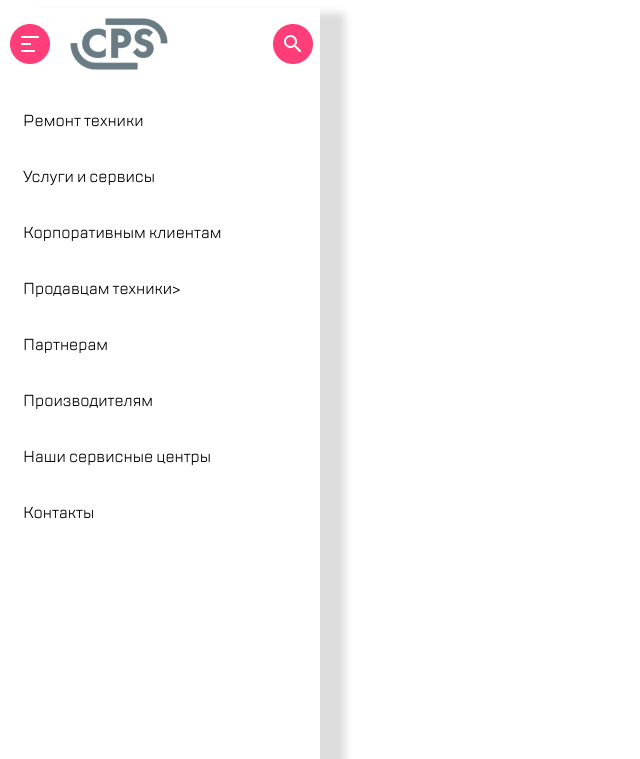
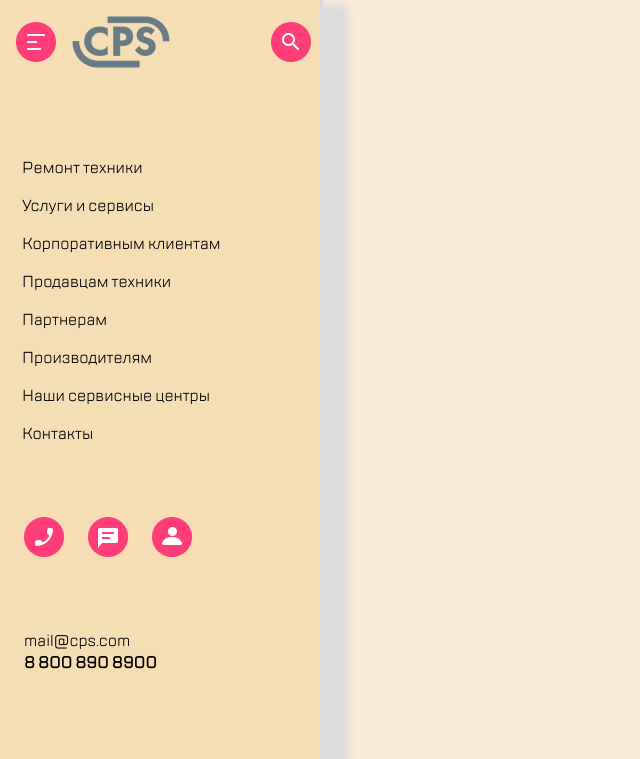
Before and after one commit to Halloween009/your-project-name-web-core-7.8, a plain HTML site: page index.html in a window 1280 px wide. Shown: the top 759 px of the page, without its empty margins (0-640 px from the left). Drawn offline with Linux system fonts and the light colour scheme.

Commit message:
edit 09.09

```diff
--- a/index.html
+++ b/index.html
@@ -30,7 +30,7 @@
           <li class="navigation__elem">Ремонт техники</li>
           <li class="navigation__elem">Услуги и сервисы</li>
           <li class="navigation__elem">Корпоративным клиентам</li>
-          <li class="navigation__elem">Продавцам техники></li>
+          <li class="navigation__elem">Продавцам техники</li>
           <li class="navigation__elem">Партнерам</li>
           <li class="navigation__elem">Производителям</li>
           <li class="navigation__elem">Наши сервисные центры</li>
--- a/style.css
+++ b/style.css
@@ -6,71 +6,72 @@
 body {
   font-family: "TTLakes";
   font-weight: normal;
-  margin-left: 0;
+  margin: 0;
   font-size: 16px;
+  background-color: antiquewhite;
 }
 .container {
+  background-color: wheat;
   display: flex;
   flex-direction: column;
+  justify-content: space-between;
   width: 320px;
-  height: 1024px;
-  border-right: px solid gainsboro;
+  height: 100vh;
+  min-height: 560px;
+  border-right: solid gainsboro;
   box-shadow: 30px 0 8px -5px gainsboro;
 }
 .icons-top {
   display: flex;
   justify-content: start;
   align-items: center;
-  gap: 20px;
-  margin: 10px;
+  gap: 1em;
+  padding: 1em;
+  padding-left: 1em;
 }
 .icons {
-  width: 40px;
+  width: 2.5em;
 }
 .icons-top__search {
   translate: 85px;
 }
 .navigation__menu {
-  margin-top: 30px;
   list-style-type: none;
 }
 .navigation__elem + .navigation__elem {
-  margin-top: 32px;
+  margin-top: 1em;
 }
-.navigation__elem{
+.navigation__elem {
   translate: -42px;
-  padding-left: 25px;
-  height: 24px;
+  padding-left: 1.5em;
 }
-.navigation__elem:hover{
+.navigation__elem:hover {
   color: gray;
-  padding-left: 20px;
+  padding-left: 1.2em;
   border-left: 5px solid cyan;
 }
-.icons-bottom{
+.icons-bottom {
   display: flex;
   align-items: center;
-  margin-top: 244px;
-  margin-left: 25px;
-  gap: 20px;
+  margin-left: 1.5em;
+  gap: 1.5em;
 }
-.footer{
+.footer {
   display: flex;
   flex-direction: column;
   justify-content: center;
-  margin-left: 25px;
+  margin-left: 1.5em;
 }
-.lang{
+.lang {
   list-style-type: none;
   display: flex;
   justify-content: start;
-  gap: 20px;
+  gap: 1.5em;
   translate: -15px;
 }
-.lang__elem:hover{
+.lang__elem:hover {
   font-weight: bold;
 }
-.number
-{
+.number {
   font-weight: bold;
 }
```
